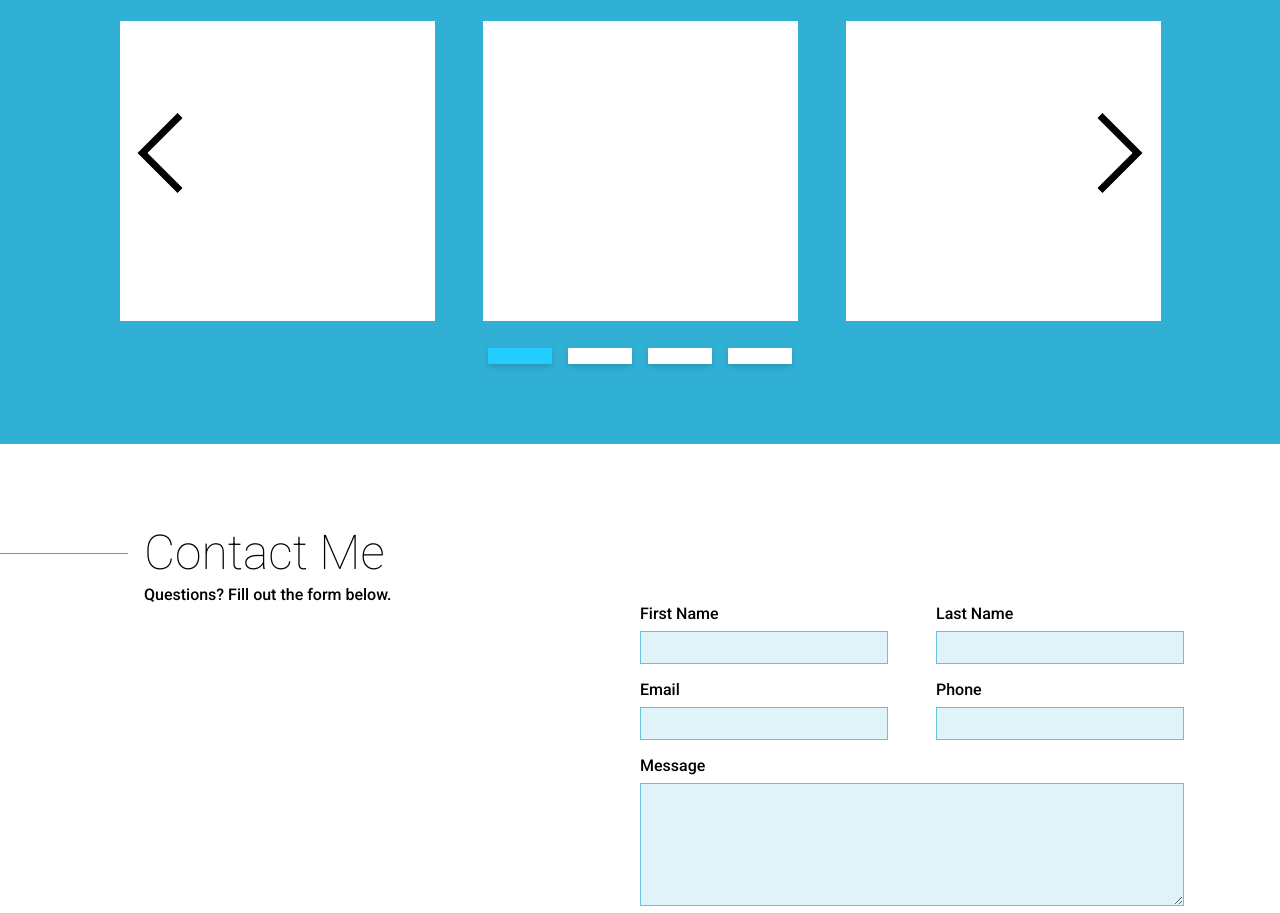
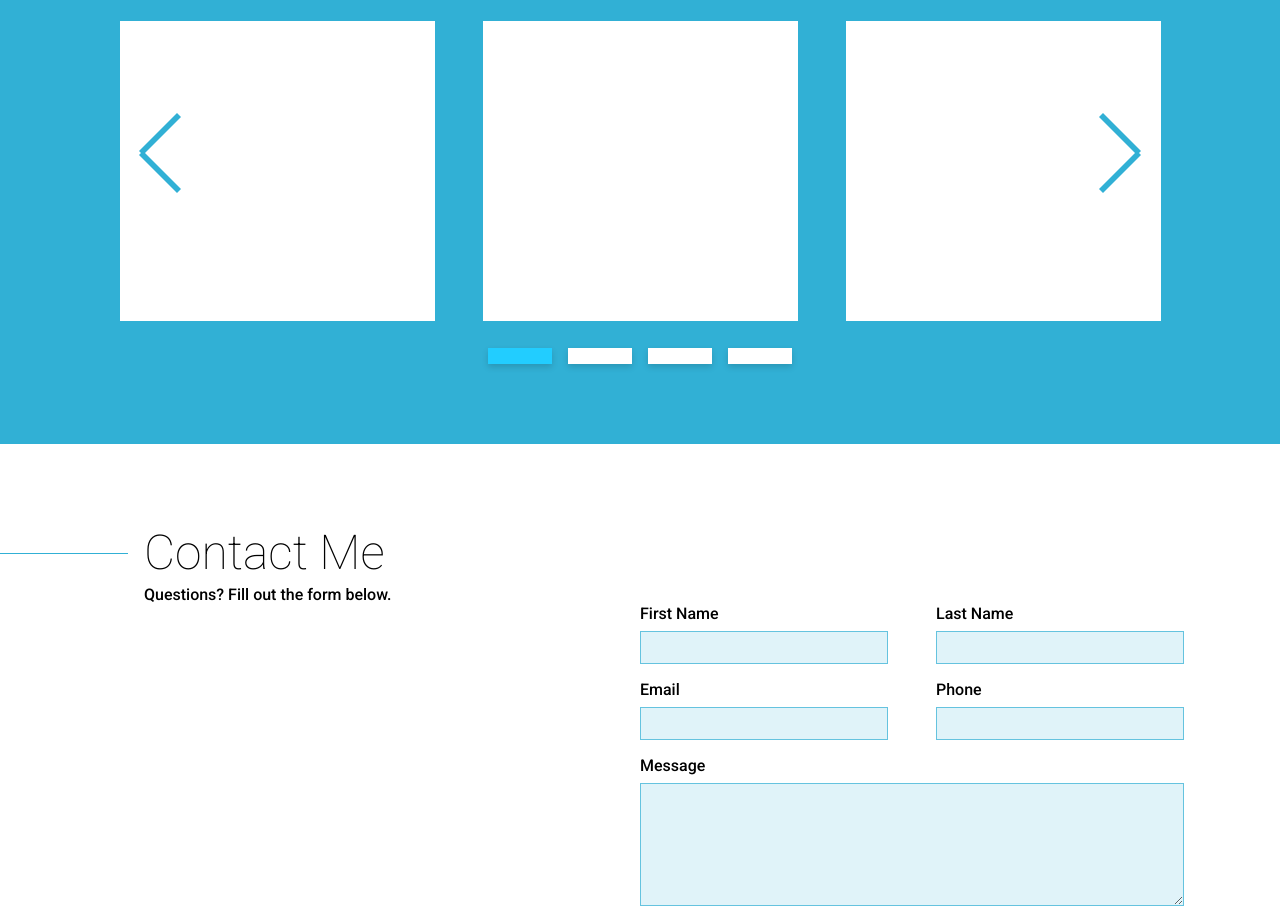
Before and after one commit to johnny1864/portfolio.v3, a plain HTML site: page index.html in a window 1280 px wide. Shown: the part 1168-2081 px from the top of the page. Drawn offline with nearby package versions, Linux system fonts and the light colour scheme.

Commit message:
updated arrows

```diff
--- a/scss/parts/_slick.scss
+++ b/scss/parts/_slick.scss
@@ -12,7 +12,7 @@
     cursor: pointer;
     overflow: hidden;
     background-color: transparent;
-    background-image: url('./images/chevron.svg');
+    background-image: url('./images/arrow.svg');
     background-position: center;
     background-size: contain;
     background-repeat: no-repeat;
@@ -25,11 +25,12 @@
 
     &.slick-prev {
       left: 1.5rem;
-      transform: rotate(-180deg);
+      // transform: rotate(-180deg);
+      transform: rotate(90deg);
     }
     &.slick-next {
       right: 1.5rem;
-      //transform: rotate(-90deg);
+      transform: rotate(-90deg);
     }
   }
 
```
Also changed, not shown: dist/main.css, 1 other file.
